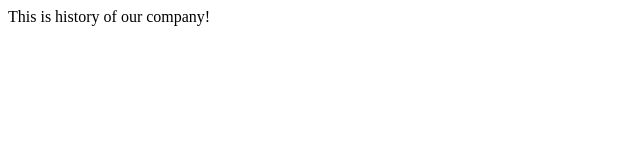
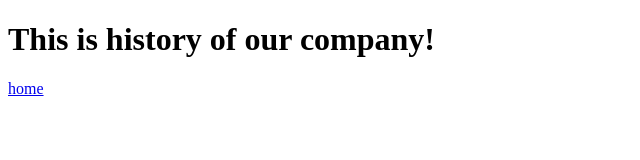
Before and after one commit to nickfuentes/gatsby-recipe-app, a Gatsby site: page /company/history in a window 1280 px wide. Shown: the whole page, without its empty margins (0-640 px from the left). Built offline with nearby package versions, Linux system fonts and the light colour scheme; Gatsby itself is replaced by a stand-in of ours.

Commit message:
Created and played with Gatsby links to navigate around website.

```diff
--- a/src/pages/company/history.js
+++ b/src/pages/company/history.js
@@ -1,7 +1,16 @@
 import React from "react"
 
+import { Link } from "gatsby"
+
 const history = () => {
-  return <div>This is history of our company!</div>
+  return (
+    <div>
+      <h1>This is history of our company!</h1>
+      <div>
+        <Link to="/">home </Link>
+      </div>
+    </div>
+  )
 }
 
 export default history
```
Also changed, not shown: src/pages/index.js (+12 -1 lines).
